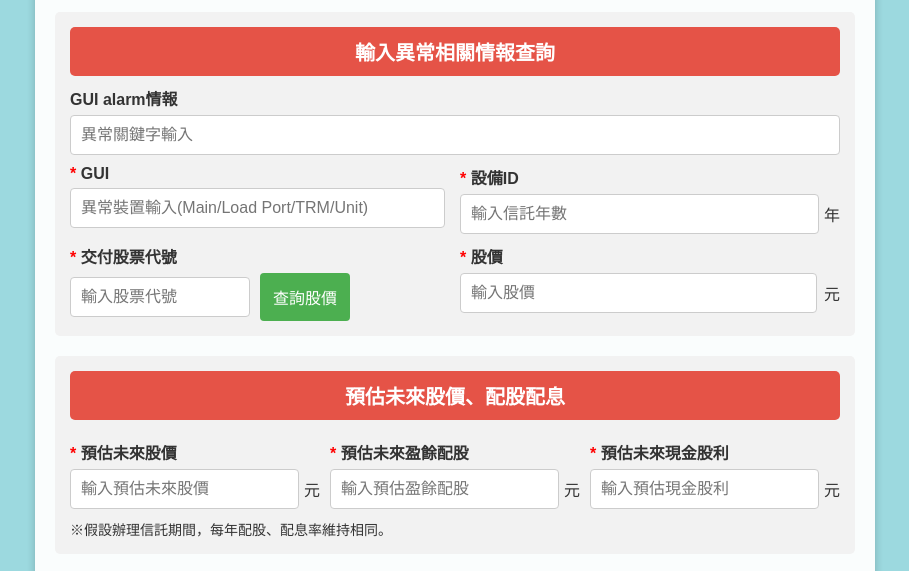
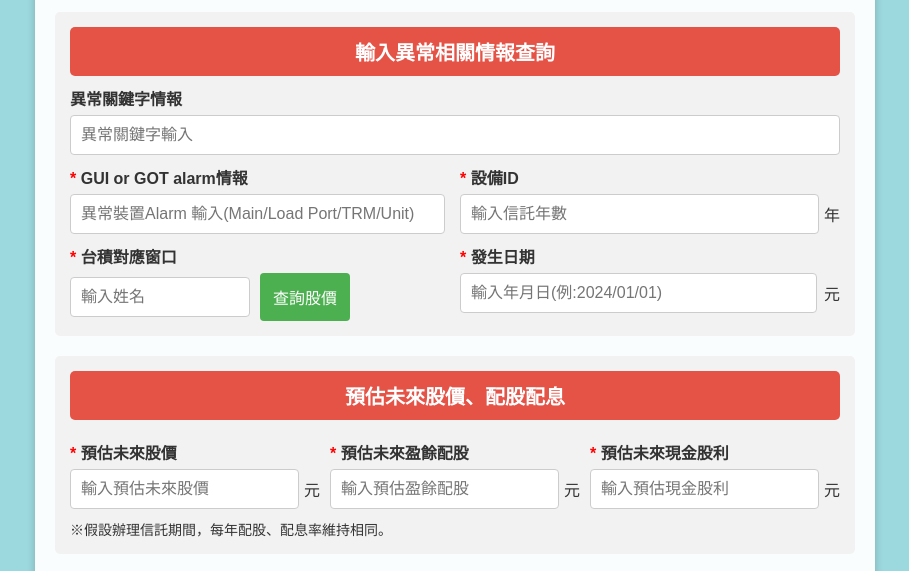
Before and after one commit to Qwata-wang/qwata0617, a plain HTML site: page index.html in a window 1280 px wide. Shown: the part 173-744 px from the top of the page, without its empty margins (185-1094 px from the left). Drawn offline with Linux system fonts and the light colour scheme.

Commit message:
Update index.html

```diff
--- a/index.html
+++ b/index.html
@@ -151,14 +151,14 @@
         <div class="section">
             <div class="section-title">輸入異常相關情報查詢</div>
             <form id="trustForm">
-                <label for="clientName">GUI alarm情報</label>
+                <label for="clientName">異常關鍵字情報</label>
                 <input type="text" id="clientName" name="clientName" placeholder="異常關鍵字輸入" required>
 
                 <div class="input-group">
                     <div style="flex: 1;">
-                        <label for="trustShares"><span style="color: red;">*</span> GUI</label>
+                        <label for="trustShares"><span style="color: red;">*</span> GUI or GOT alarm情報</label>
                         <div class="input-unit-wrapper">
-                            <input type="number" id="trustShares" name="trustShares" placeholder="異常裝置輸入(Main/Load Port/TRM/Unit)" required>
+                            <input type="number" id="trustShares" name="trustShares" placeholder="異常裝置Alarm 輸入(Main/Load Port/TRM/Unit)" required>
                             <span class="unit"></span>
                         </div>
                     </div>
@@ -174,18 +174,18 @@
               <div class="input-group" style="display: flex; align-items: flex-start; gap: 10px;">
     <!-- 交付股票代號部分 -->
                 <div style="flex: 1;">
-                    <label for="stockCode"><span style="color: red;">*</span> 交付股票代號</label>
+                    <label for="stockCode"><span style="color: red;">*</span> 台積對應窗口</label>
                     <div class="input-unit-wrapper" style="display: flex; align-items: center; gap: 10px;">
-                        <input type="number" id="stockCode" name="stockCode" placeholder="輸入股票代號" required style="width: 180px;">
+                        <input type="number" id="stockCode" name="stockCode" placeholder="輸入姓名" required style="width: 180px;">
                         <button type="button" class="stock-button" onclick="window.open('https://tw.stock.yahoo.com/', '_blank')" style="flex-shrink: 0;">查詢股價</button>
                     </div>
                 </div>
 
                 <!-- 股價部分 -->
                 <div style="flex: 1;">
-                    <label for="stockPrice" style="margin-bottom: 5px; display: block;"><span style="color: red;">*</span> 股價</label>
+                    <label for="stockPrice" style="margin-bottom: 5px; display: block;"><span style="color: red;">*</span> 發生日期</label>
                     <div class="input-unit-wrapper" style="display: flex; align-items: center;">
-                        <input type="number" id="stockPrice" name="stockPrice" placeholder="輸入股價" required>
+                        <input type="number" id="stockPrice" name="stockPrice" placeholder="輸入年月日(例:2024/01/01)" required>
                         <span class="unit" style="margin-left: 2px;">元</span>
                     </div>
                 </div>
```
